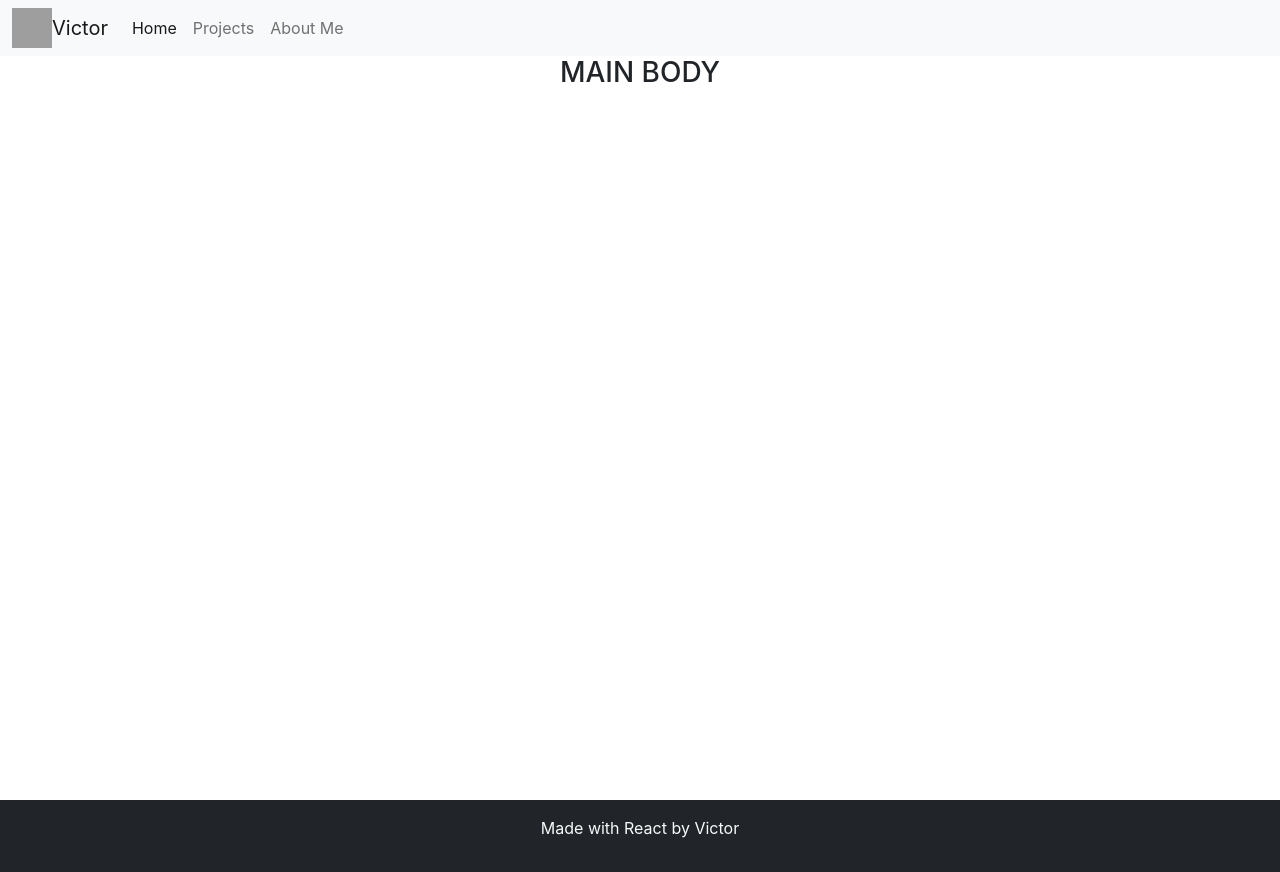
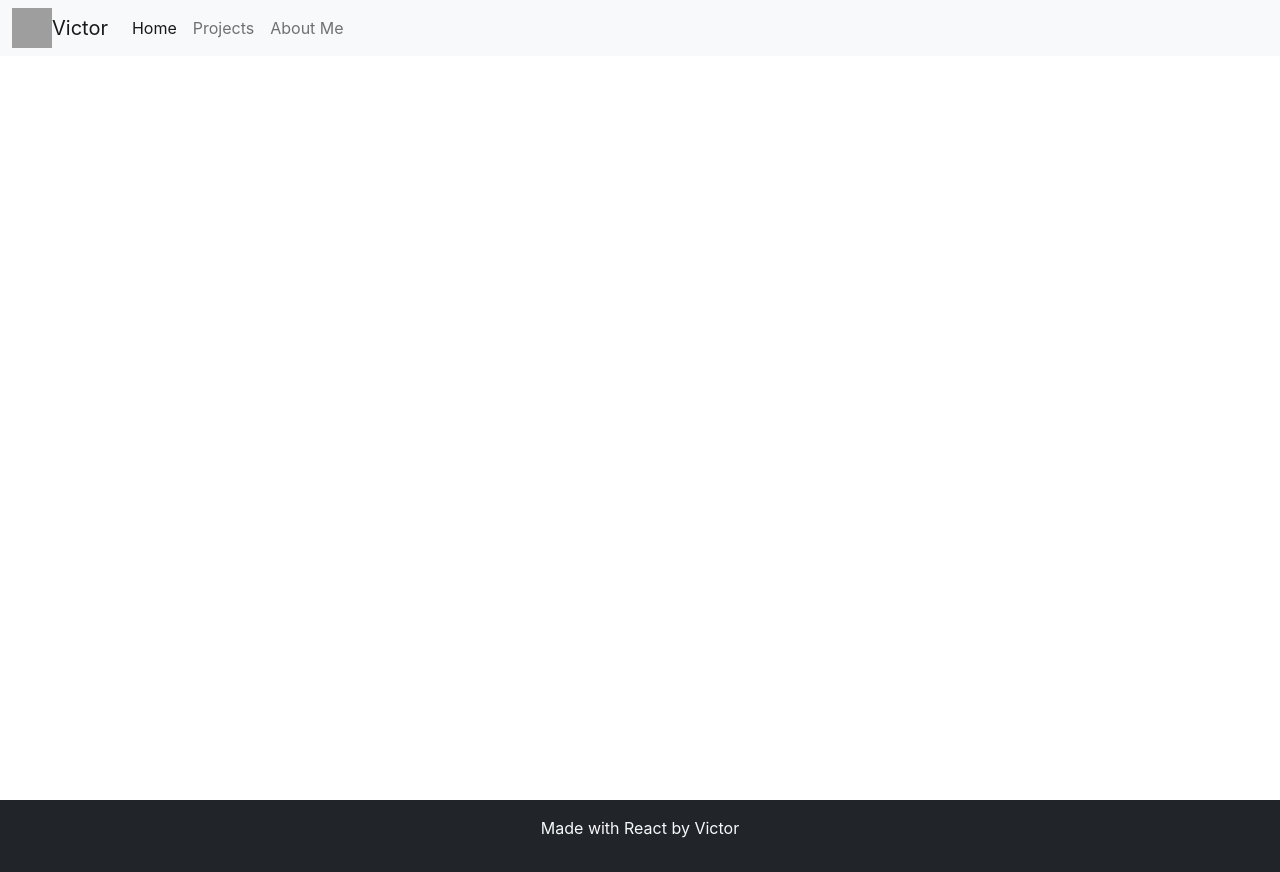
Before and after one commit to AtarioPZ/Web-Portf, a React (Create React App) app: page / in a window 1280 px wide. Built offline with nearby package versions, Linux system fonts and the light colour scheme; grey boxes are pictures that could not be loaded.

Commit message:
Update App.js

```diff
--- a/src/App.js
+++ b/src/App.js
@@ -13,9 +13,9 @@ function App() {
       <Router>
         <Header title="Victor" search={false} />
         <Routes>
-          <Route exact path="/" element={<Main/>}/>
-          <Route exact path="/About" element={<About/>}/>
-          <Route exact path="/Project" element={<Project/>}/>
+          <Route exact path="/Web-Portf/Main" element={<Main/>}/>
+          <Route exact path="/Web-Portf/About" element={<About/>}/>
+          <Route exact path="/Web-Portf/Project" element={<Project/>}/>
         </Routes>
         <Footer />
       </Router>
```
